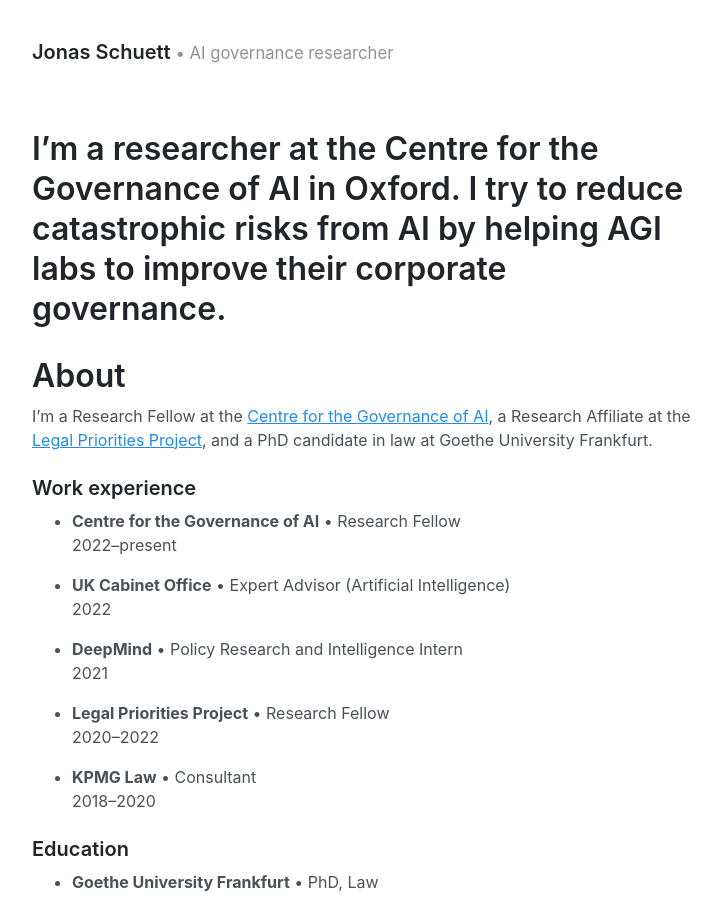
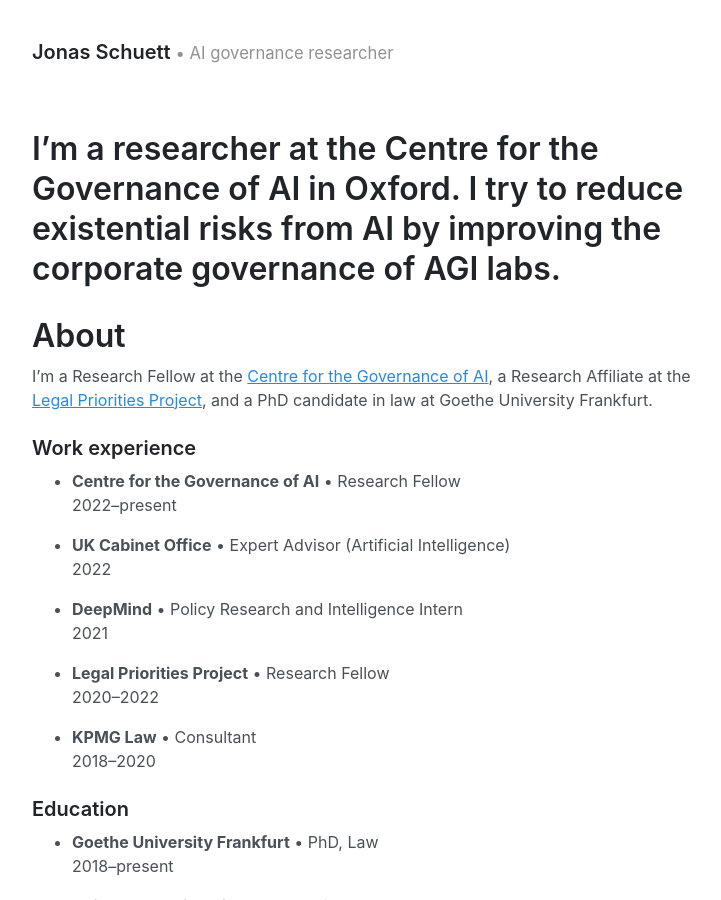
Before and after one commit to jonasschuett/jonasschuett.github.io, a Jekyll site: the page built from _posts/2020-04-04-introduction.md, in a window 1280 px wide and 900 px high. Shown: the whole window, without its empty margins (272-993 px from the left). Built offline with Jekyll 4.4.1, drawn with Linux system fonts in a browser that asks for light colours.

Commit message:
Update 2020-04-04-introduction.md

```diff
--- a/_posts/2020-04-04-introduction.md
+++ b/_posts/2020-04-04-introduction.md
@@ -1,6 +1,6 @@
 ---
 layout: page
-title: I’m a researcher at the Centre for the Governance of AI in Oxford. I try to reduce catastrophic risks from AI by helping AGI labs to improve their corporate governance.
+title: I’m a researcher at the Centre for the Governance of AI in Oxford. I try to reduce existential risks from AI by improving the corporate governance of AGI labs.
 ---
 
 
```
